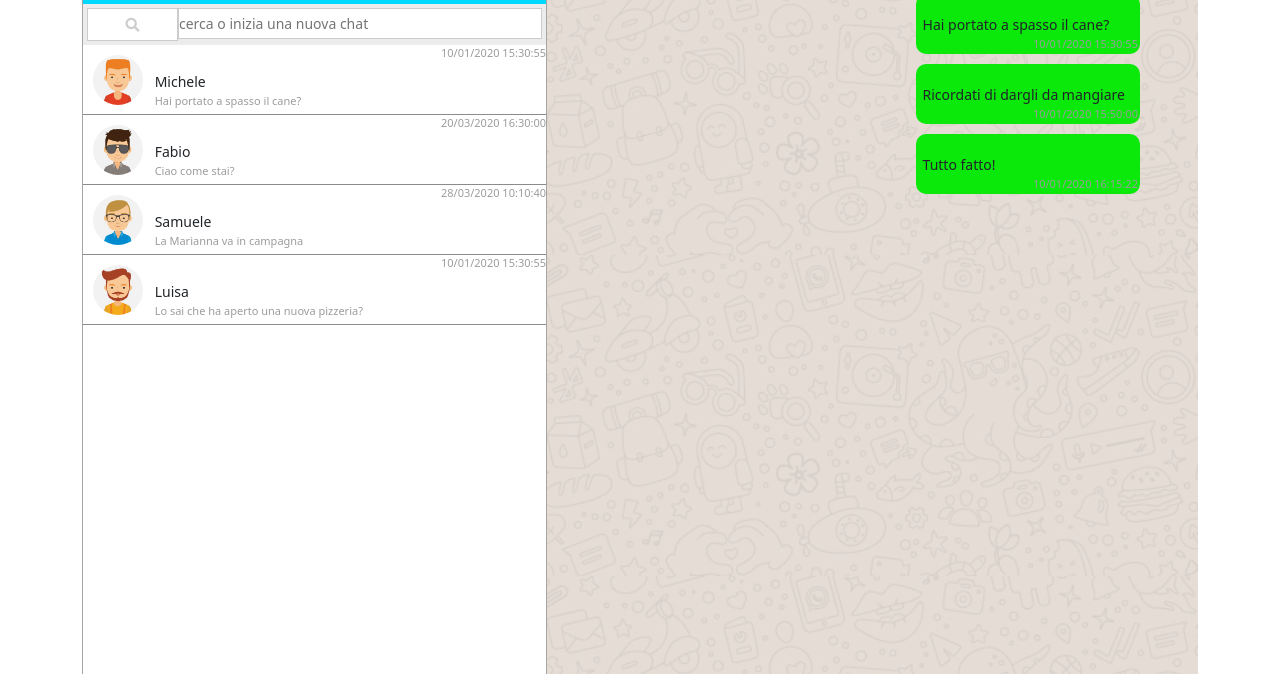
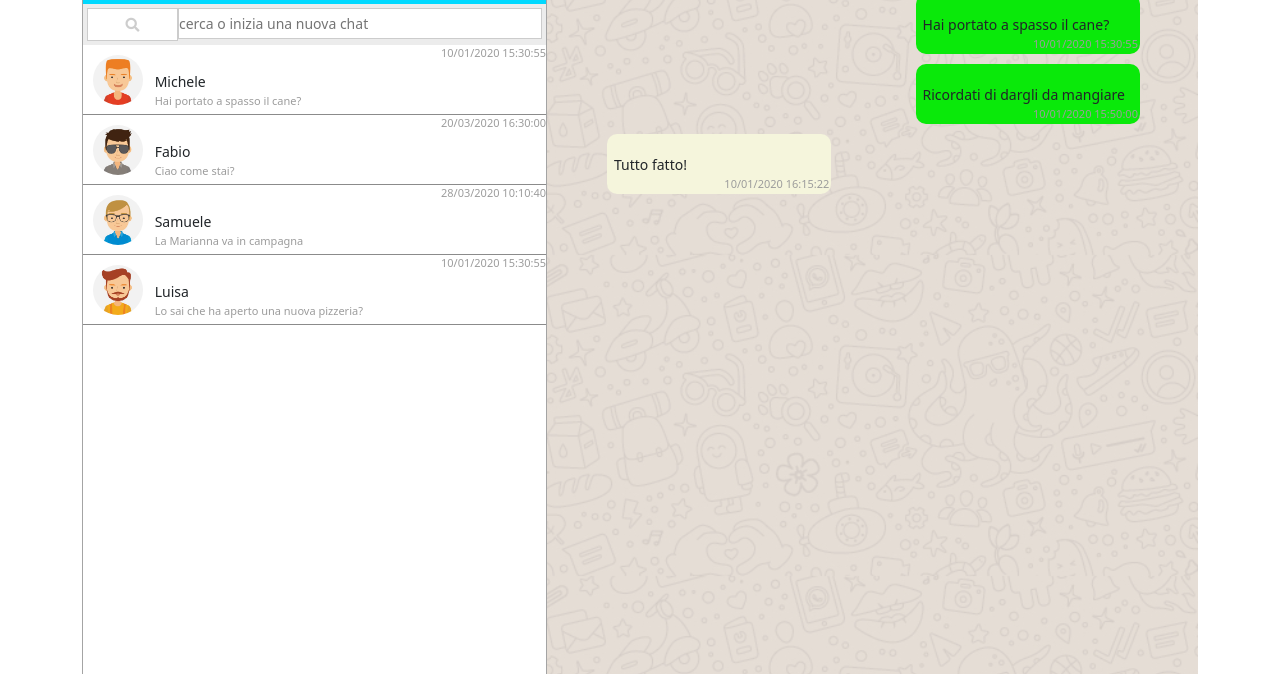
Before and after one commit to gualtierigio/vue-boolzapp, a plain HTML site: page index.html in a window 1280 px wide. Shown: the part 126-801 px from the top of the page. Drawn offline with nearby package versions, Linux system fonts and the light colour scheme.

Commit message:
messaggistica funziona inizio mileston 3

```diff
--- a/css/style.css
+++ b/css/style.css
@@ -196,11 +196,11 @@ section.messages{
     margin-bottom: 0;
 }
 
-.sent{
+.received{
     background-color: beige;
 }
 
-.recived{
+.sent{
     background-color: rgb(10, 233, 10);
     right: 50px;
     left: 55%;
--- a/index.html
+++ b/index.html
@@ -92,7 +92,7 @@
                         </div>
                     </section>
                     <section class="messages">
-                        <div v-for="(element, index) in contacts[selectedContact].messages" class="message recived d-flex">
+                        <div v-for="(element, index) in contacts[selectedContact].messages" class="message d-flex" :class="element.status">
                             <p class="text-message align-self-center">{{element.text}}</p>
                             <p class="small-gray-text data-message align-self-end">{{element.date}}</p>
                         </div>
--- a/javascript/myscript.js
+++ b/javascript/myscript.js
@@ -95,7 +95,6 @@ var app = new Vue({
 
         selectContact(index) {
             this.selectedContact = index;
-            console.log(index);
         },
 
         receivedOrSent(){
```
